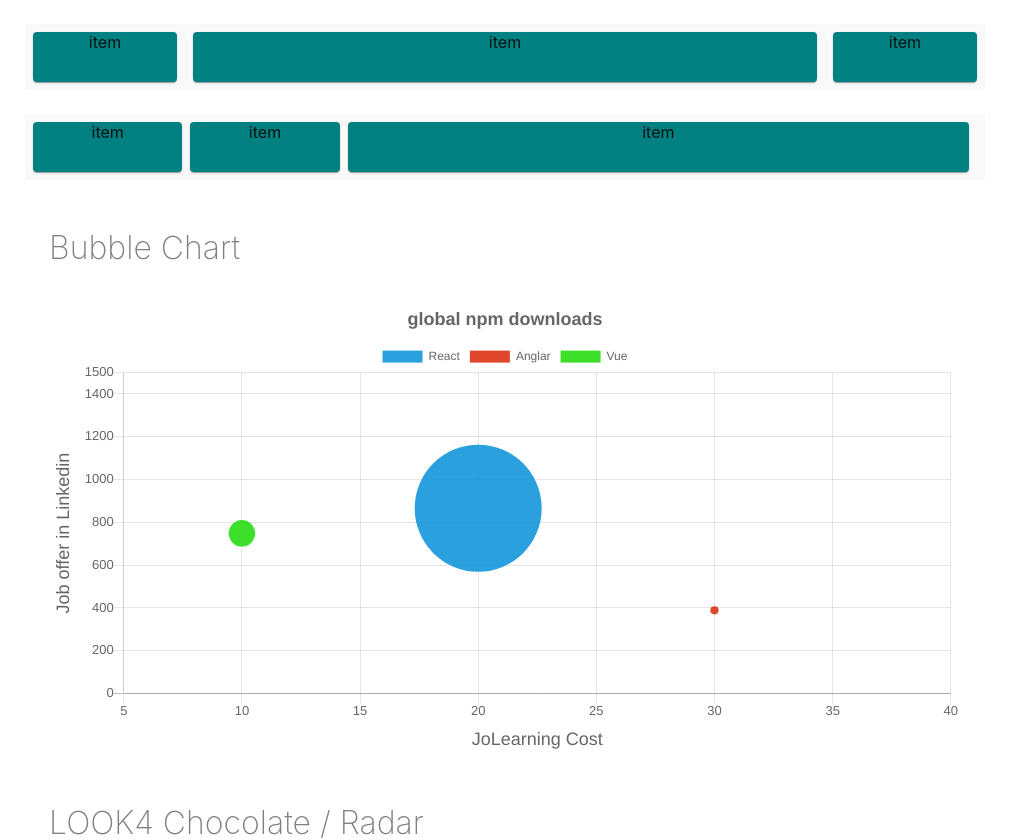
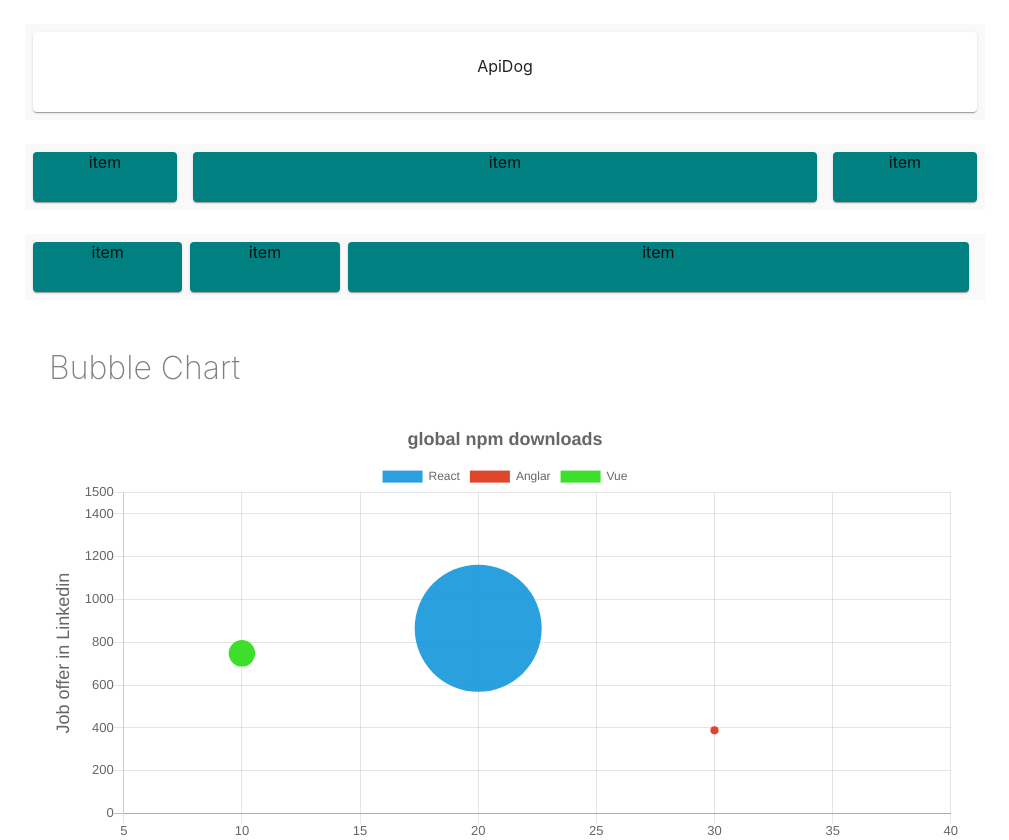
Before and after one commit to BoxPistols/React-ChartJS_Material-UI, a React (Create React App) app: page / in a window 1280 px wide. Shown: the top 840 px of the page, without its empty margins (135-1144 px from the left). Built offline with nearby package versions, Linux system fonts and the light colour scheme.

Commit message:
create base file

```diff
--- a/src/App.tsx
+++ b/src/App.tsx
@@ -7,10 +7,13 @@ import BarPlot from './components/BarPlot'
 import RadarPlot from './components/RadarPlot'
 import BubblePlot from './components/BubblePlot'
 import MaterialGrid from './components/MaterialGrid'
+// API
+import ApiDog from './components/ApiDog'
 
 function App() {
     return (
         <div className='App'>
+            <ApiDog />
             <MaterialGrid />
             {/* <MaterialUI /> */}
             <BubblePlot />
--- /dev/null
+++ b/src/components/ApiDog.tsx
@@ -0,0 +1,39 @@
+import React from 'react'
+import { Grid, makeStyles, Paper } from '@material-ui/core'
+
+export const useStyles = makeStyles({
+    demoStyle: {
+        margin: '24px auto',
+        maxWidth: '960px',
+        minHeight: '48px',
+        background: '#f9f9f9',
+    },
+    paperStyle: {
+        minHeight: '80px',
+        textAlign: 'center',
+        padding: '24px'
+    },
+})
+
+const ApiDog: React.FC = () => {
+    const styled = useStyles()
+
+    return (
+        <div>
+            <Grid
+                className={styled.demoStyle}
+                container
+                direction='row'
+                justify='space-between'
+                alignItems='center'
+                spacing={2}
+            >
+                <Grid item xs={12}>
+                    <Paper className={styled.paperStyle}>ApiDog</Paper>
+                </Grid>
+
+            </Grid>
+        </div>
+    )
+}
+export default ApiDog
```
Also changed, not shown: 1 other file (tests, documents, lock files or other folders).
